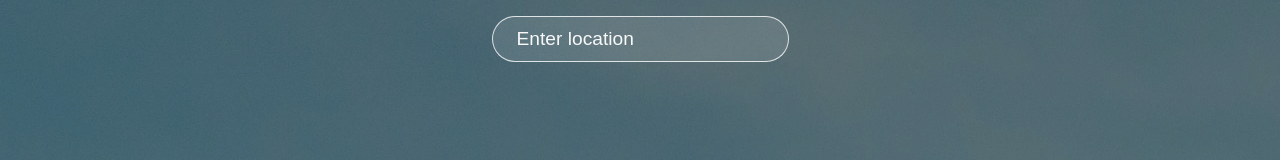
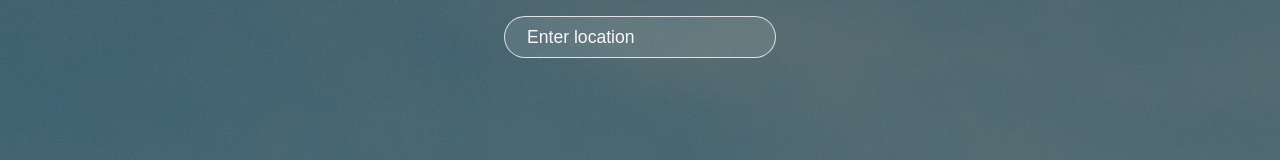
Before and after one commit to Celudirosa/weather-app, a React (Create React App) app: page / in a window 1280 px wide. Shown: the top 160 px of the page. Built offline with nearby package versions, Linux system fonts and the light colour scheme; the HTML template or start-up script is replaced by a standard one.

Commit message:
🩹 fonts weight

```diff
--- a/src/index.css
+++ b/src/index.css
@@ -48,8 +48,8 @@ h1 {
 }
 
 .app input {
-  padding: .7rem 1.5rem;
-  font-size: 1.2rem;
+  padding: .6rem 1.4rem;
+  font-size: 1.1rem;
   border-radius: 25px;
   border: 1px solid rgba(255, 255, 255, 0.8);
   background-color: rgba(255, 255, 255, 0.1);
@@ -61,8 +61,8 @@ h1 {
 }
 
 .container {
-  max-width: 700px;
-  height: 700px;
+  max-width: 600px;
+  height: 600px;
   margin: auto;
   padding: relative;
   position: relative;
@@ -96,5 +96,5 @@ h1 {
 }
 
 .bold {
-  font-weight: 700;
+  font-weight: 600;
 }
```
